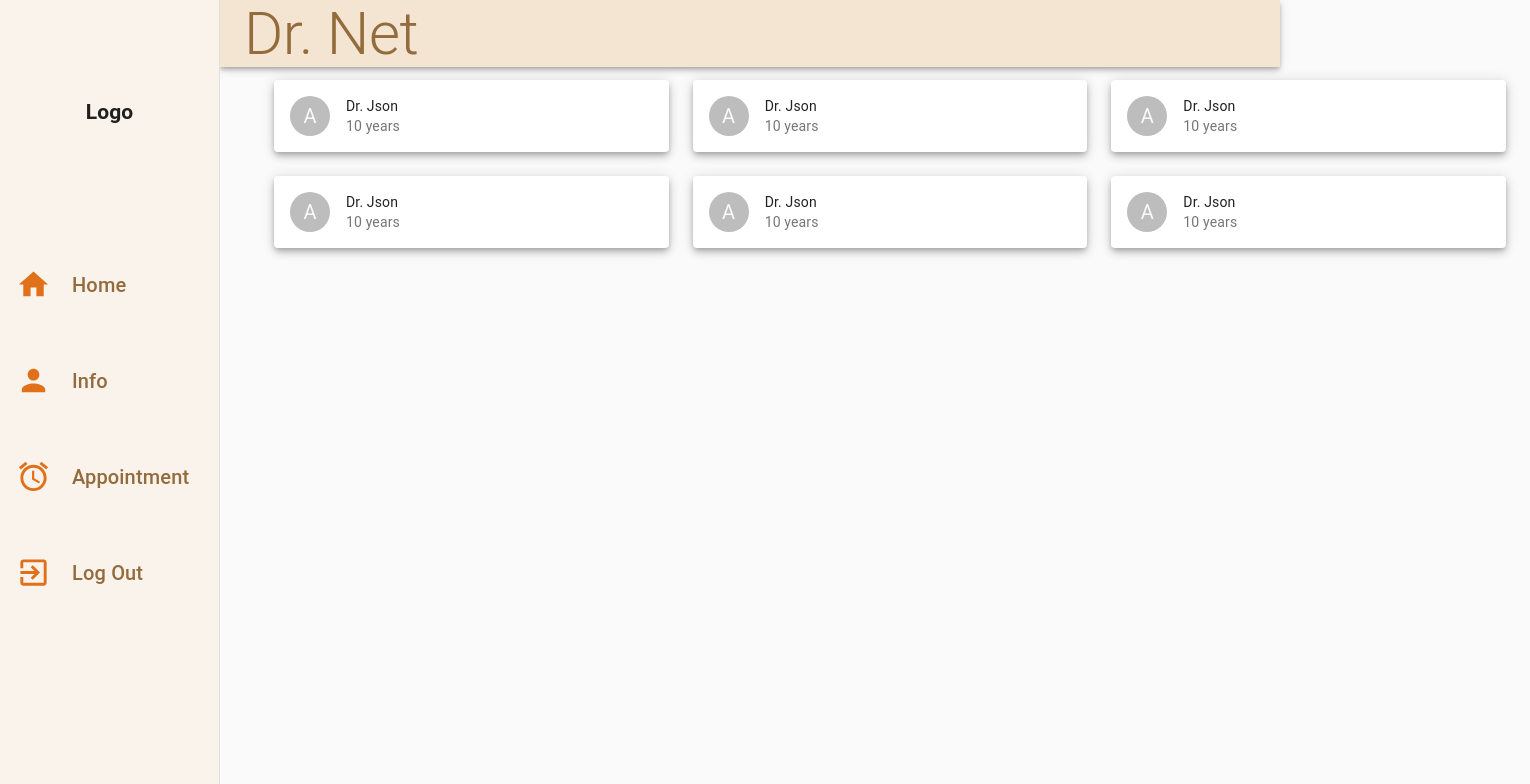
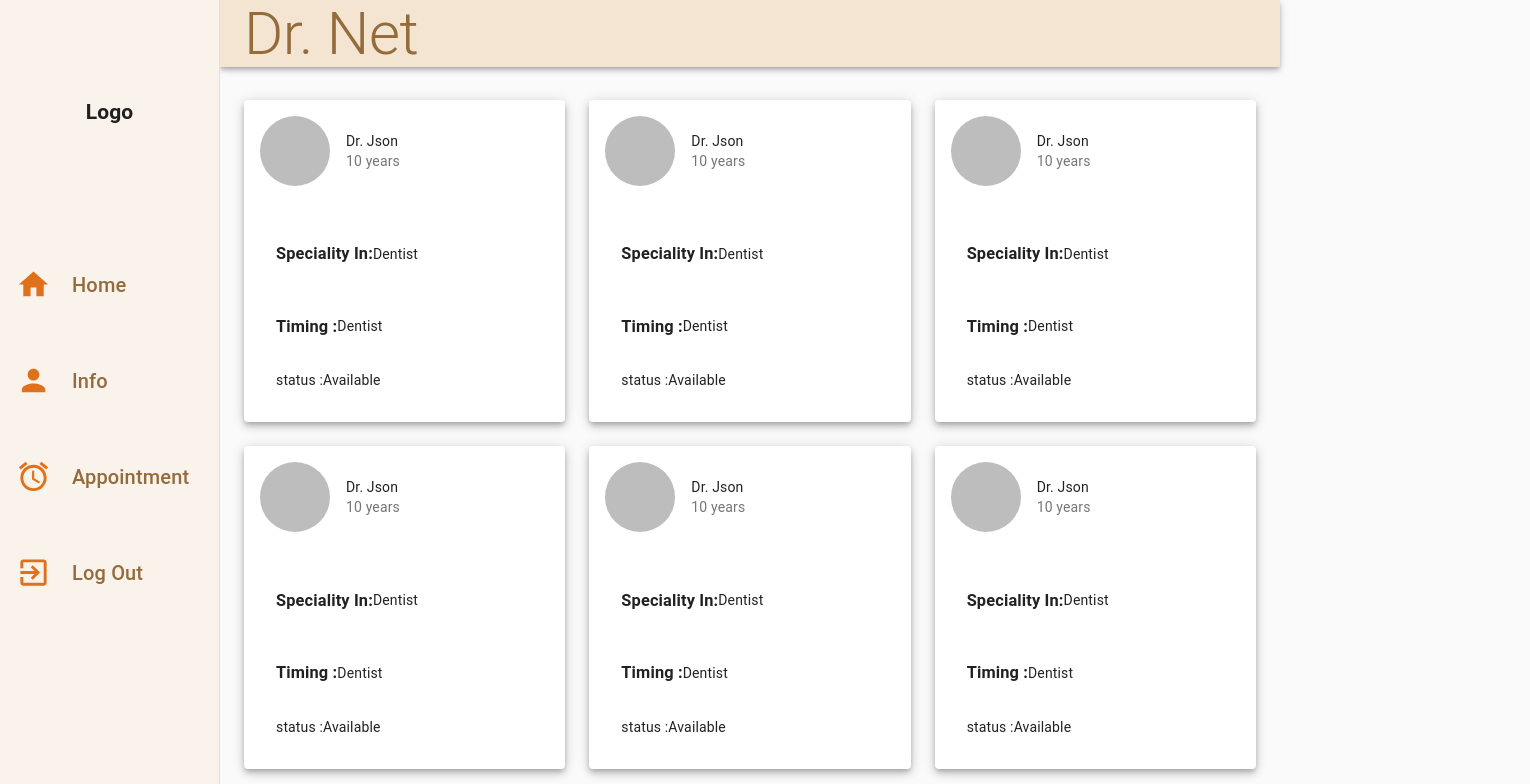
Before and after one commit to garvitgupta13/Dr-Net, a React (Create React App) app in the folder frontend/: page /patient in a window 1280 px wide. Shown: the top 784 px of the page, 1530 px wide, since content can reach past the window. Built offline with nearby package versions, Linux system fonts and the light colour scheme.

Commit message:
Improvide patient view a bit

```diff
--- a/frontend/src/Pages/AllDoctors.js
+++ b/frontend/src/Pages/AllDoctors.js
@@ -4,40 +4,41 @@ import Grid from '@material-ui/core/Grid';
 import Card from '../components/UI/Card';
 import {makeStyles} from '@material-ui/core';
 
+const drawerWidth = 220;
 const DummyDoctors = [
   {
     id:"01",
     name:"Dr. Json",
     years:"10",
-    Speciality:"Dentist",
-    Staus:"Available",
-    Timing:"10am - 5pm",
-    Pay:"500",
+    speciality:"Dentist",
+    status:"Available",
+    timing:"10am - 5pm",
+    pay:"500",
   },
   {
     id:"02",
     name:"Dr. Json",
     years:"10",
-    Speciality:"Dentist",
-    Staus:"Available",
-    Timing:"10am - 5pm",
-    Pay:"500",
+    speciality:"Dentist",
+    status:"Available",
+    timing:"10am - 5pm",
+    pay:"500",
   },
   {
     id:"03",
     name:"Dr. Json",
     years:"10",
-    Speciality:"Dentist",
-    Staus:"Available",
-    Timing:"10am - 5pm",
-    Pay:"500",
+    speciality:"Dentist",
+    status:"Available",
+    timing:"10am - 5pm",
+    pay:"500",
   },
   {
     id:"04",
     name:"Dr. Json",
     years:"10",
     speciality:"Dentist",
-    staus:"Available",
+    status:"Available",
     timing:"10am - 5pm",
     pay:"500",
   },
@@ -46,7 +47,7 @@ const DummyDoctors = [
     name:"Dr. Json",
     years:"10",
     speciality:"Dentist",
-    staus:"Available",
+    status:"Available",
     timing:"10am - 5pm",
     pay:"500",
   },
@@ -55,7 +56,7 @@ const DummyDoctors = [
     name:"Dr. Json",
     years:"10",
     speciality:"Dentist",
-    staus:"Available",
+    status:"Available",
     timing:"10am - 5pm",
     pay:"500",
   },
@@ -64,8 +65,13 @@ const DummyDoctors = [
 const useStyle = makeStyles(
   {
     'container':{
-      marginTop:"80px",
-      marginLeft:"250px",
+      marginTop:"100px",
+      width: `calc(100% - ${drawerWidth}px)`,
+      marginLeft: drawerWidth,
+      ['@media (max-width:600px)']: { // eslint-disable-line no-useless-computed-key
+       width:"100%",
+       marginLeft:"0px",
+     },
     }
   }
 )
@@ -80,7 +86,7 @@ const AllDoctors = (props) => {
        {DummyDoctors.map( doctor => (
          <Grid item xs={12} md={6} lg={4} key={doctor.id}>
            <Card id ={doctor.id} name = {doctor.name} years = {doctor.years}
-            speciality = {doctor.speciality} status = {doctor.Status} timing = {doctor.timing}
+            speciality = {doctor.speciality} status = {doctor.status} timing = {doctor.timing}
             pay = {doctor.pay}/>
          </Grid>
        ))}
--- a/frontend/src/components/ResponsiveDrawer.js
+++ b/frontend/src/components/ResponsiveDrawer.js
@@ -76,6 +76,7 @@ const useStyles = makeStyles((theme) => ({
 
 const ResponsiveDrawer = (props) => {
 
+  console.log("drawer width is", drawerWidth);
   const history = useHistory();
   //const location = useLocation();
   const classes = useStyles();
@@ -166,7 +167,7 @@ const ResponsiveDrawer = (props) => {
               paper: classes.drawerPaper,
             }}
             ModalProps={{
-              keepMounted: false, // Better open performance on mobile.
+              keepMounted: false,
             }}
           >
             {drawer}
--- a/frontend/src/components/UI/Card.js
+++ b/frontend/src/components/UI/Card.js
@@ -1,17 +1,20 @@
 import React from 'react';
+import List from '@material-ui/core/List';
+import ListItem from '@material-ui/core/ListItem';
+import ListItemText from '@material-ui/core/ListItemText';
 import Avatar from '@material-ui/core/Avatar';
 import {makeStyles} from '@material-ui/core';
 import CardContent from '@material-ui/core/CardContent';
 import Card from '@material-ui/core/Card';
 import CardHeader from '@material-ui/core/CardHeader';
+import Typography from '@material-ui/core/Typography';
 
 const useStyle = makeStyles({
 
 });
 
-const DoctorCard = ({id,name,years,speciality,staus,timing,pay} ) => {
+const DoctorCard = ({id,name,years,speciality,status,timing,pay} ) => {
 
-    console.log(id,' ',name,' years ',years);
     const classes = useStyle();
 
     return(
@@ -19,11 +22,25 @@ const DoctorCard = ({id,name,years,speciality,staus,timing,pay} ) => {
         <Card elevation={5}>
           <CardHeader
             avatar={
-              <Avatar className={classes.avatar}>A</Avatar>
+              <Avatar style={{ height: '70px', width: '70px' }} className={classes.avatar}>{name[0].toUpperCase}</Avatar>
             }
             title={name}
             subheader={`${years} years`}
           />
+          <CardContent>
+              <ListItem>
+                 <h3>Speciality In:</h3>
+                 <span>{speciality}</span>
+              </ListItem>
+              <ListItem>
+                <h3>Timing :</h3>
+                <span>{speciality}</span>
+              </ListItem>
+              <ListItem>
+                  <span>status :</span>
+                  <span>{status}</span>
+              </ListItem>
+          </CardContent>
         </Card>
       </div>
     )
```
